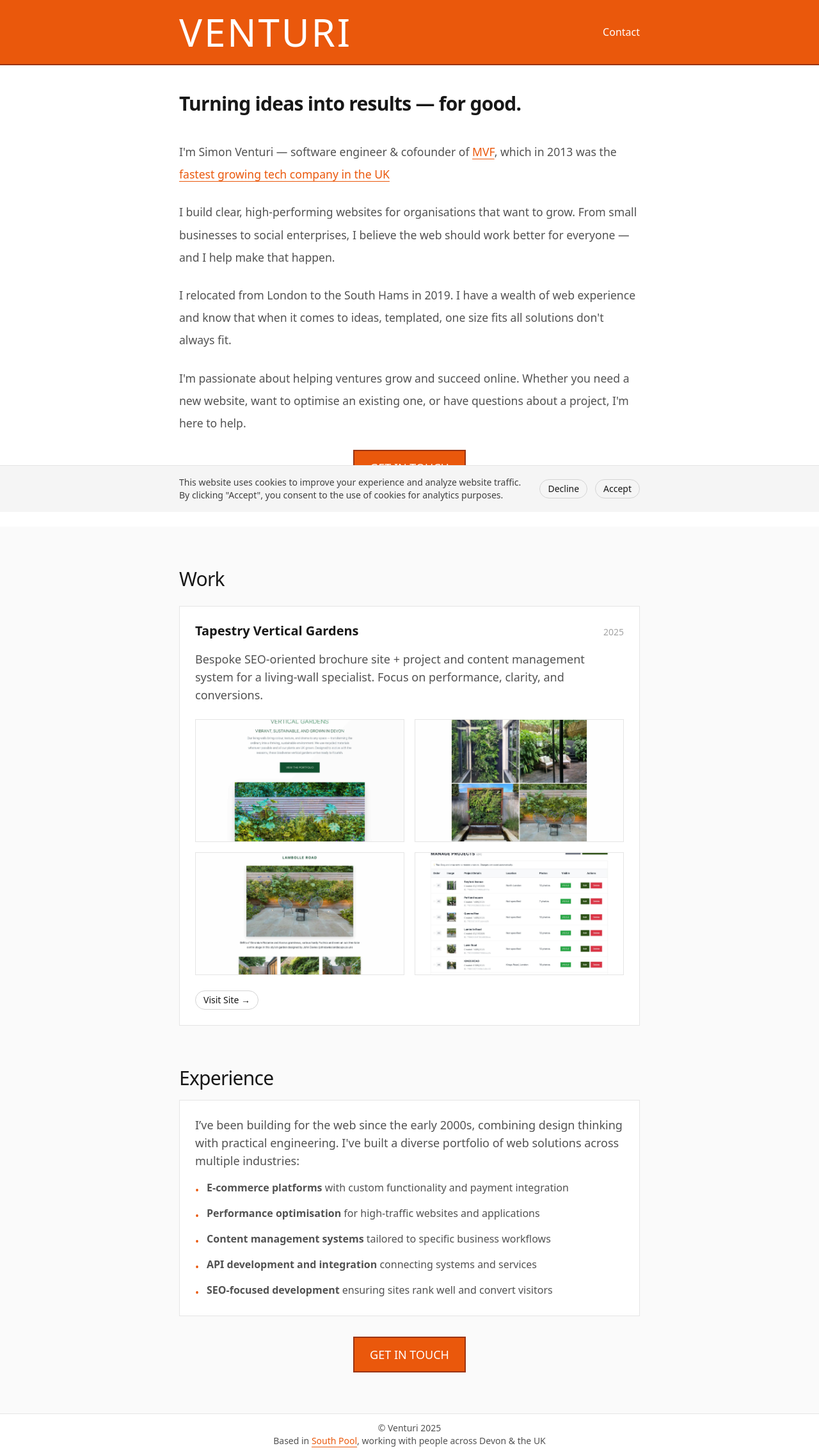
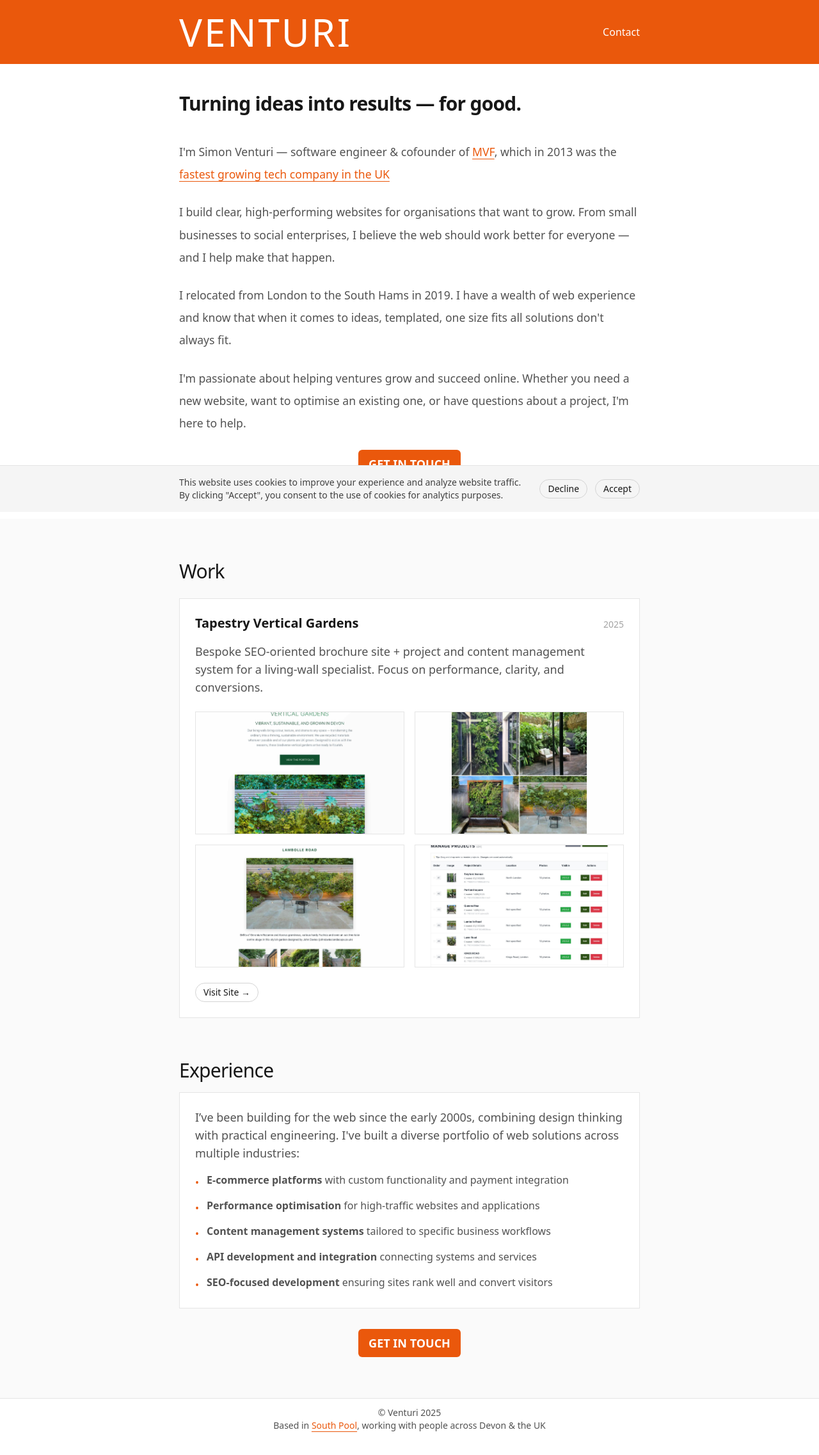
Before and after one commit to simonventuri/venturi-web-consulting, a Next.js app: page / in a window 1280 px wide. Shown: the whole page at 64% size. After the commit the page ends 2250 px from the top, so only its background shows below. Built offline with nearby package versions, Linux system fonts and the light colour scheme.

Commit message:
Final, final pre-launch tweaks.

```diff
--- a/app/layout.tsx
+++ b/app/layout.tsx
@@ -63,7 +63,7 @@ export default function RootLayout({ children }: { children: React.ReactNode })
       </head>
       <body className="flex flex-col min-h-screen">
         <GoogleAnalytics />
-        <header className="bg-orange-600 border-b-2 border-orange-800 fixed top-0 left-0 right-0 z-50">
+        <header className="bg-orange-600 fixed top-0 left-0 right-0 z-50">
           <div className="container flex items-center justify-between py-5">
             <Link href="/" className="leading-none hover:opacity-80 transition-opacity">
               <div className="tracking-[0.18rem] text-4xl sm:text-6xl text-white font-thin">VENTURI</div>
--- a/app/page.tsx
+++ b/app/page.tsx
@@ -27,12 +27,12 @@ export default function Page() {
           <p className="lead mb-6">I'm Simon Venturi &mdash; software engineer & cofounder of <a href="https://www.mvfglobal.com/" target="_blank" className="underline">MVF</a>, which in 2013 was the <a href="https://www.hiscox.co.uk/business-blog/tech-track-100-mvf-became-fastest-growing-tech-company" target="_blank" className="underline">fastest growing tech company in the UK</a></p>
           <p className="lead mb-6">I build clear, high-performing websites for organisations that want to grow. From small businesses to social enterprises, I believe the web should work better for everyone &mdash; and I help make that happen.</p>
           <div className="flex justify-center mb-8 md:hidden">
-            <a href="/contact" className="inline-flex items-center justify-center px-6 py-3 text-lg font-medium text-white bg-orange-600 hover:bg-orange-800 transition-colors border-2 border-orange-800">GET IN TOUCH</a>
+            <a href="/contact" className="inline-flex items-center justify-center px-4 py-2 text-lg font-semibold text-white bg-orange-600 hover:bg-orange-800 transition-colors rounded-md">GET IN TOUCH</a>
           </div>
           <p className="lead mb-6">I relocated from London to the South Hams in 2019. I have a wealth of web experience and know that when it comes to ideas, templated, one size fits all solutions don't always fit.</p>
           <p className="lead mb-6">I'm passionate about helping ventures grow and succeed online. Whether you need a new website, want to optimise an existing one, or have questions about a project, I'm here to help. </p>
           <div className="justify-center hidden md:flex">
-            <a href="/contact" className="inline-flex items-center justify-center px-6 py-3 text-lg font-medium text-white bg-orange-600 hover:bg-orange-800 transition-colors border-2 border-orange-800">GET IN TOUCH</a>
+            <a href="/contact" className="inline-flex items-center justify-center px-4 py-2 text-lg font-semibold text-white bg-orange-600 hover:bg-orange-800 transition-colors rounded-md">GET IN TOUCH</a>
           </div>
         </div>
       </section>
@@ -112,7 +112,7 @@ export default function Page() {
           </div>
 
           <div className="flex justify-center mt-8">
-            <a href="/contact" className="inline-flex items-center justify-center px-6 py-3 text-lg font-medium text-white bg-orange-600 hover:bg-orange-800 transition-colors border-2 border-orange-800">GET IN TOUCH</a>
+            <a href="/contact" className="inline-flex items-center justify-center px-4 py-2 text-lg font-semibold text-white bg-orange-600 hover:bg-orange-800 transition-colors rounded-md">GET IN TOUCH</a>
           </div>
         </div>
       </section>
```
